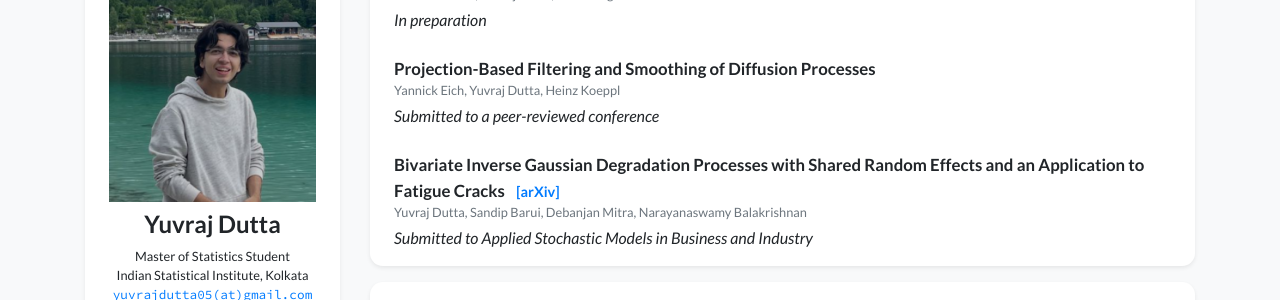
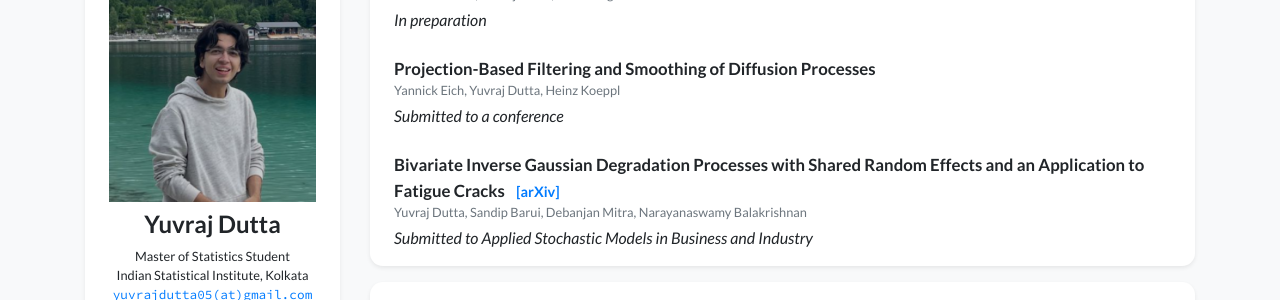
Before and after one commit to yuvrajdutta05/yuvrajdutta05.github.io, a Jekyll site: the page built from index.html, in a window 1280 px wide and 900 px high, scrolled down 920 px. Shown: the part 154-454 px from the top of the window. Built offline with Jekyll 4.4.1, drawn with Linux system fonts in a browser that asks for light colours; nearby versions of some CDN libraries; a style sheet for code colours, icons or effects is not loaded.

Commit message:
Update profile again2

```diff
--- a/_data/profile.yml
+++ b/_data/profile.yml
@@ -108,7 +108,7 @@ manuscripts:
 
   - title: "Projection-Based Filtering and Smoothing of Diffusion Processes"
     authors: "Yannick Eich, Yuvraj Dutta, Heinz Koeppl"
-    status: "Submitted to a peer-reviewed conference"
+    status: "Submitted to a conference"
     link:
 
   - title: "Bivariate Inverse Gaussian Degradation Processes with Shared Random Effects and an Application to Fatigue Cracks"
```
